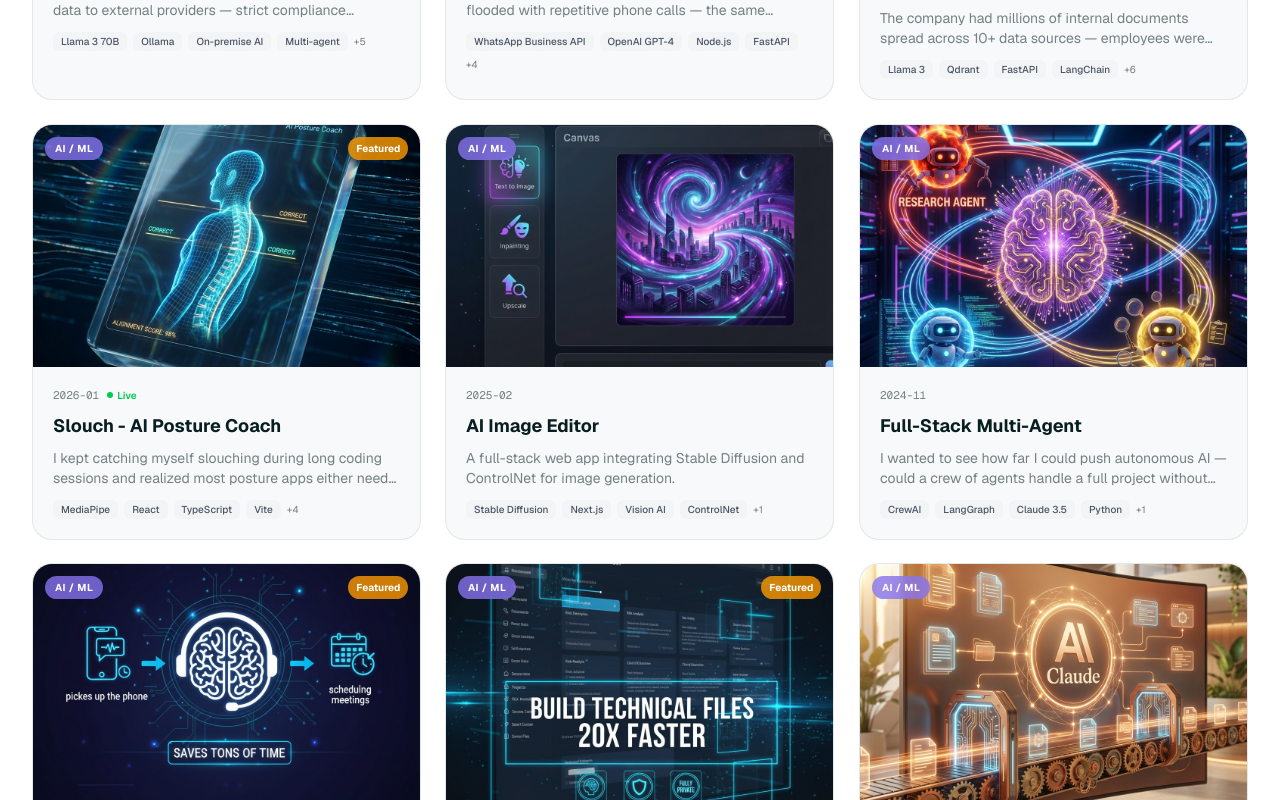
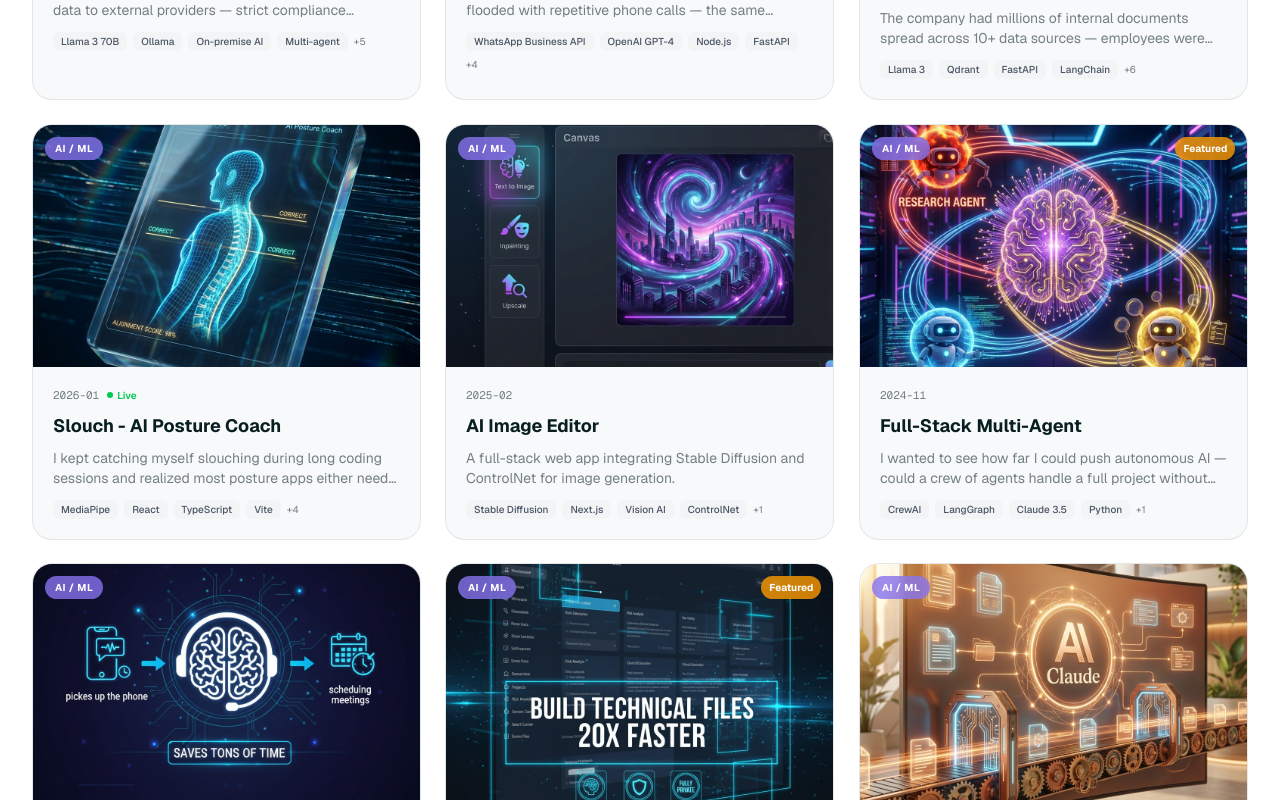
Before and after one commit to OmarNassar1127/new-portfolio-next, a Next.js app: page /projects in a window 1280 px wide. Shown: the part 820-1620 px from the top of the page. Built offline with nearby package versions, Linux system fonts and the light colour scheme.

Commit message:
almost done

```diff
--- a/data/projects.ts
+++ b/data/projects.ts
@@ -654,10 +654,10 @@ export const projects: Project[] = [
 const FEATURED_SLUGS = new Set([
   "enterprise-ai-platform",
   "whatsapp-ai-business-agent",
-  "slouch-ai-posture-coach",
-  "ai-customer-support",
+  "invoice-fraud-prevention-platform",
+  "full-stack-multi-agent",
+  "enterprise-rag-platform",
   "medical-technical-file-builder",
-  "enterprise-rag-platform",
 ]);
 
 // Apply featured flag (already set inline above, this ensures consistency)
```
